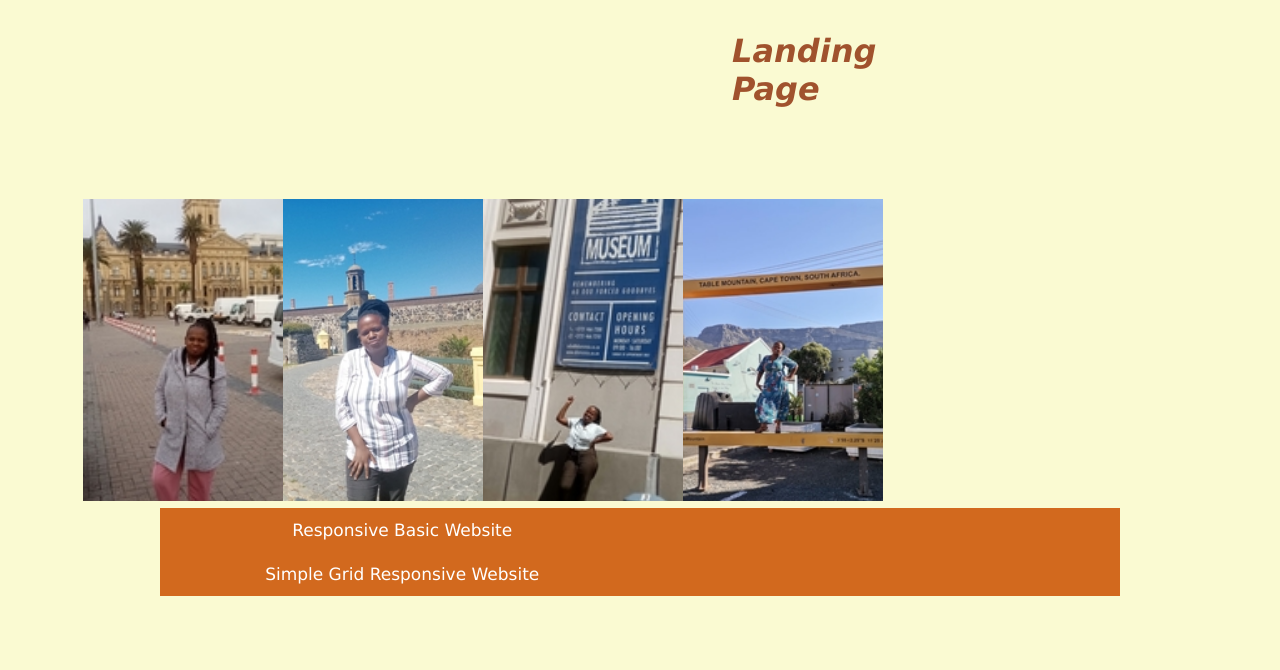
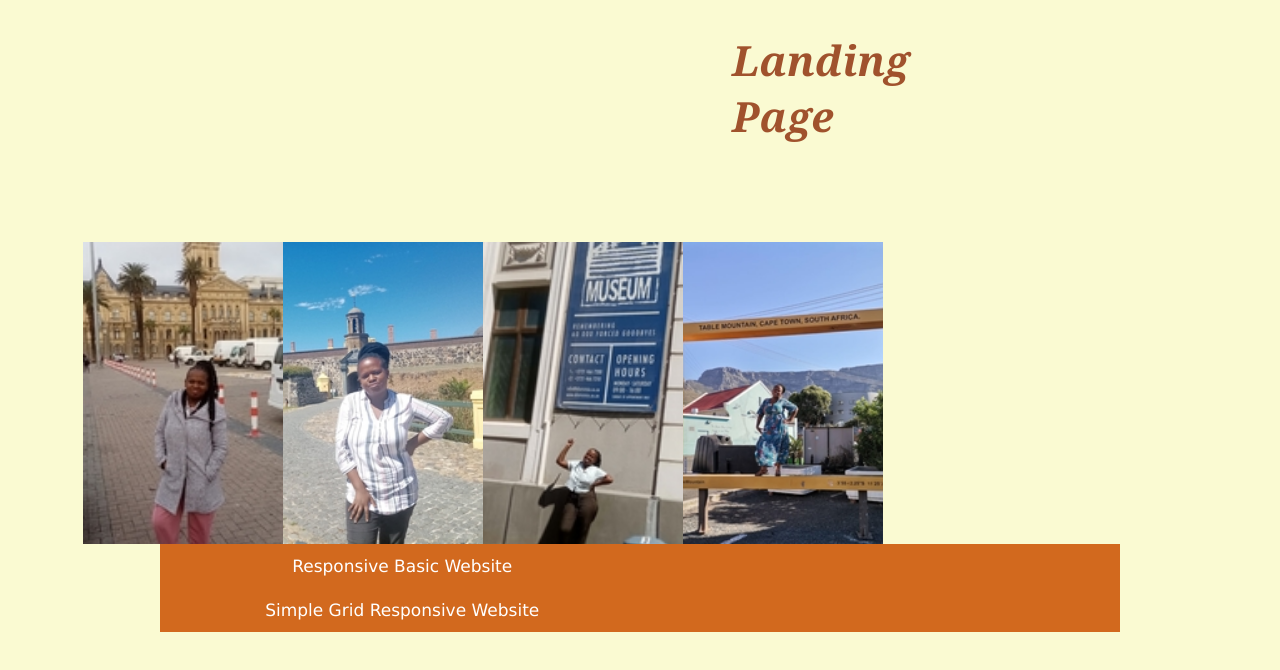
Before and after one commit to Zamoku/Responsive_LandingPage, a plain HTML site: page index.html in a window 1280 px wide. Drawn offline with Linux system fonts and the light colour scheme.

Commit message:
Incresed font

```diff
--- a/Stylepage.css
+++ b/Stylepage.css
@@ -154,6 +154,8 @@ th{
 }
 h1.landing {
     margin-left: 700px;
+    font-size: 2.6em;
+    font-family: Georgia, 'Times New Roman', Times, serif;
 
 }
 /* .landing_page{
```
